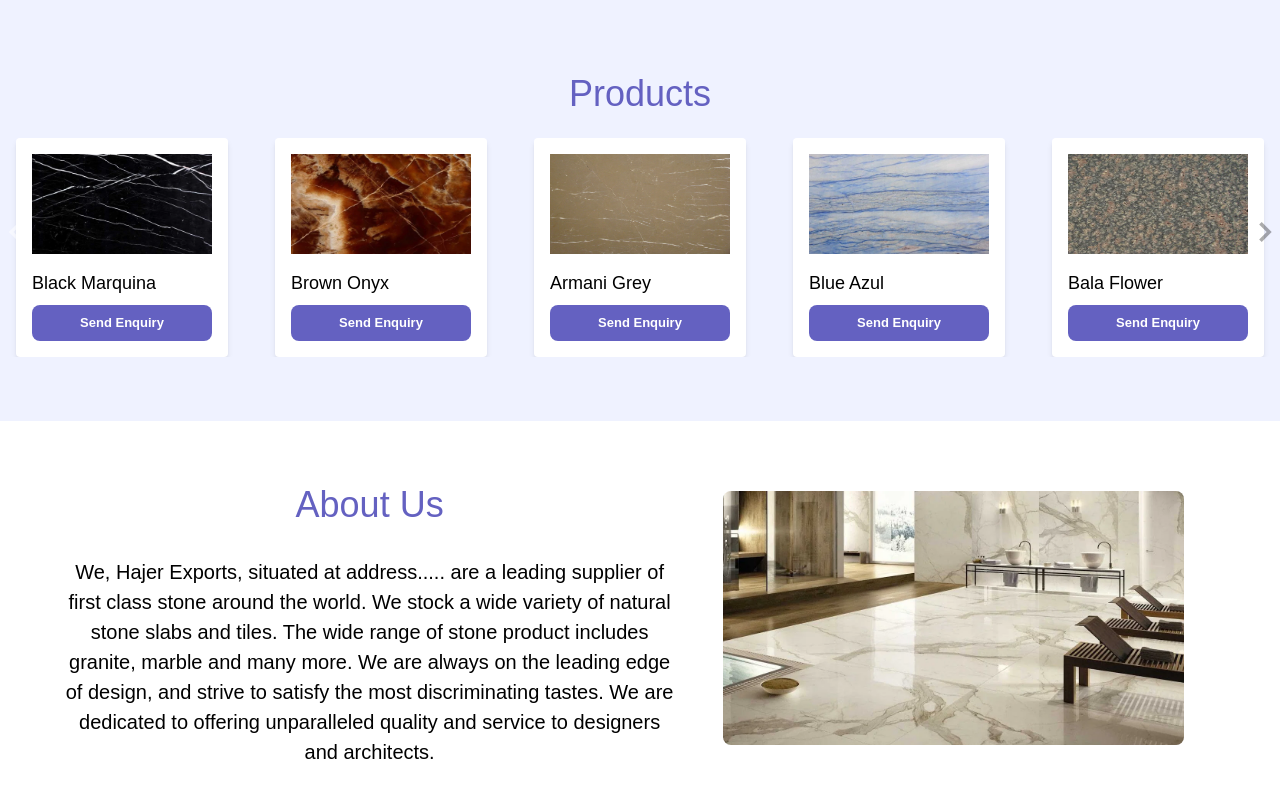
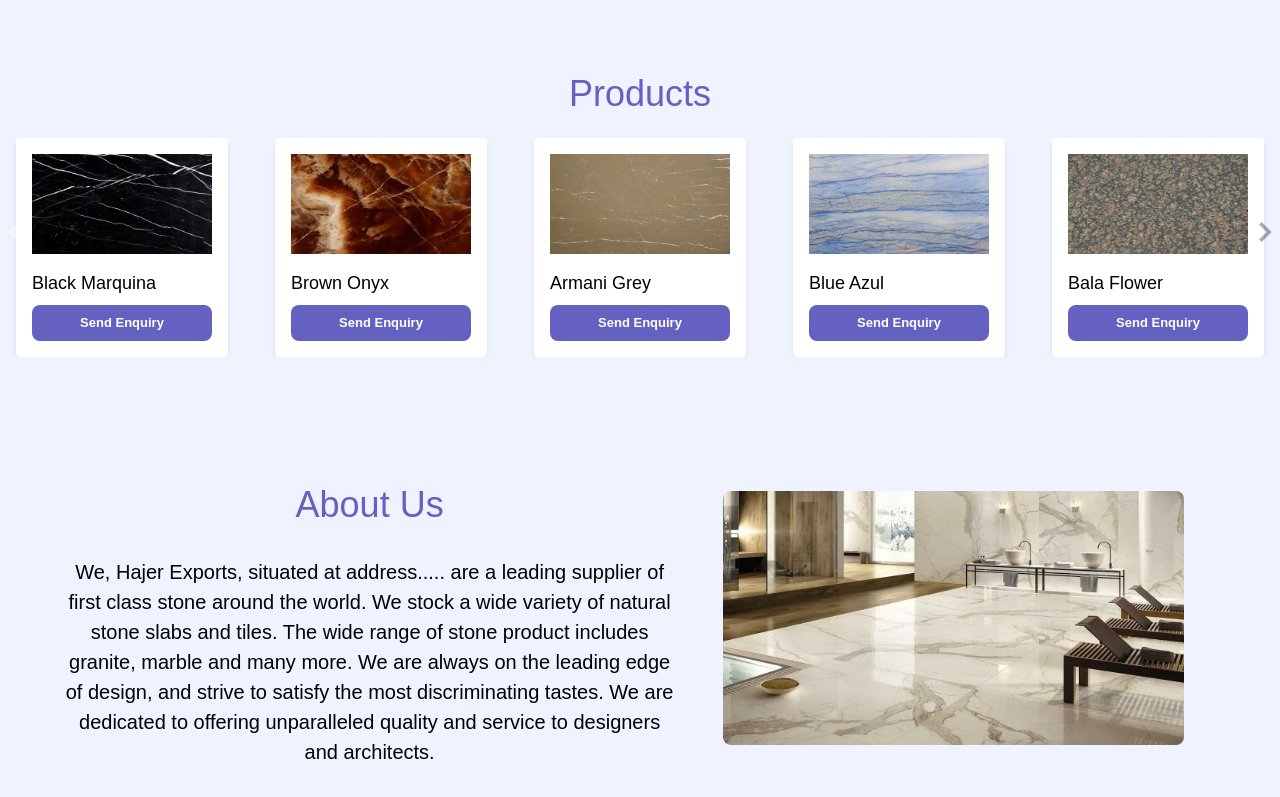
Before and after one commit to ravikumar9130/hajer-exports, a React (Create React App) app: page / in a window 1280 px wide. Shown: the part 2625-3422 px from the top of the page. Built offline with nearby package versions, Linux system fonts and the light colour scheme.

Commit message:
about us bg changed

```diff
--- a/src/components/AboutUs.jsx
+++ b/src/components/AboutUs.jsx
@@ -2,7 +2,8 @@ import about from "../assets/aboutUs.webp";
 
 export default function AboutUs() {
   return (
-    <>
+      <>
+          <div className="bg-blue">
       <div className="flex gap-4 flex-col justify-between items-center w-[90%] mx-auto md:flex-row-reverse pb-8 pt-12">
         <img className="rounded-lg mx-8 w-full md:w-2/5" src={about} alt="about us" />
 
@@ -19,7 +20,7 @@ export default function AboutUs() {
           and architects.</div>
 
         </div>
-      </div>
+        </div></div>
     </>
   );
 }
```
